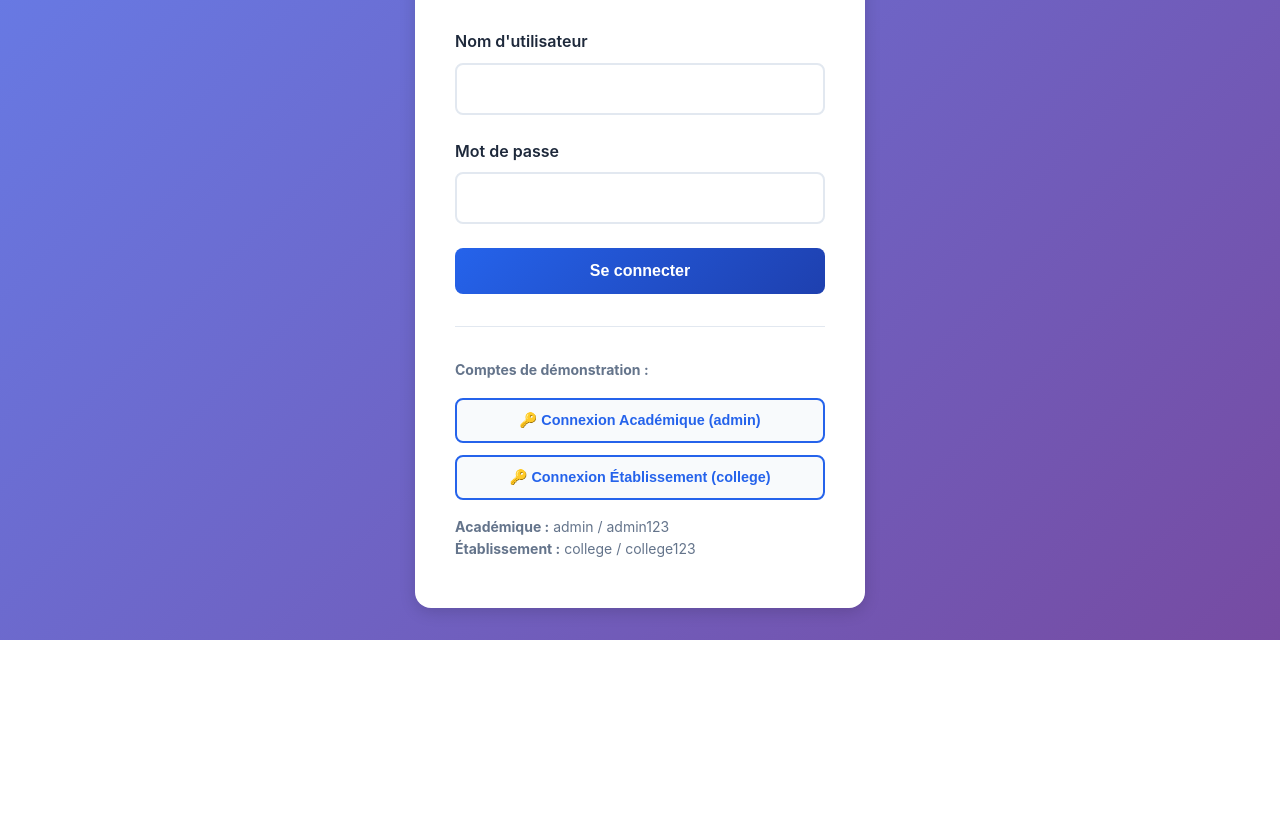
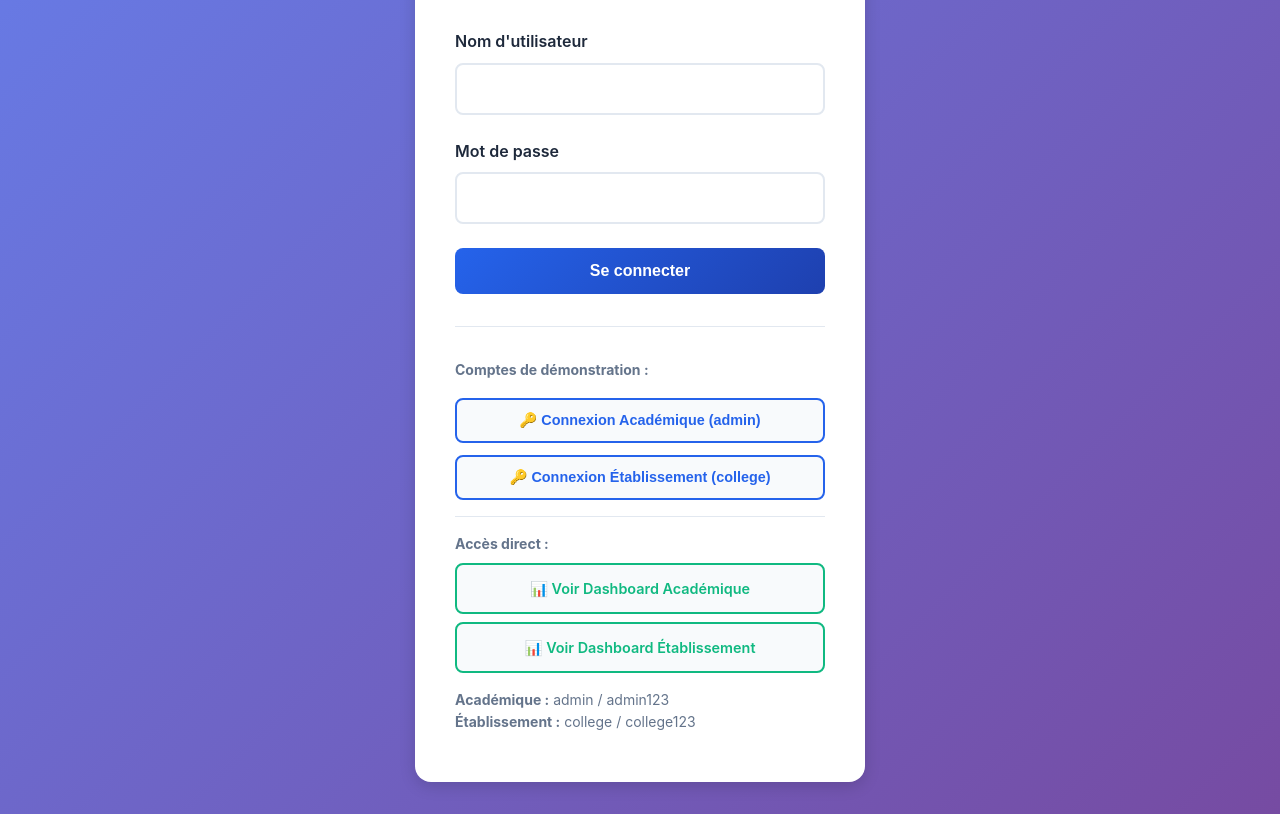
Before and after one commit to marylinemussi-commits/testttt, a plain HTML site: page index.html in a window 1280 px wide. Shown: the part 211-1025 px from the top of the page. Before the commit the page ends 851 px from the top, so only its background shows below. Drawn offline with Linux system fonts and the light colour scheme.

Commit message:
Add files via upload

```diff
--- a/app.js
+++ b/app.js
@@ -102,3 +102,31 @@ function quickLogin(username, password) {
 
 // Rendre la fonction accessible globalement
 window.quickLogin = quickLogin;
+
+// Fonction pour accéder directement au dashboard
+function goToDashboard(type) {
+    if (typeof initData === 'function') {
+        initData();
+    }
+
+    // Vérifier si un utilisateur est déjà connecté
+    const currentUser = getCurrentUser();
+
+    if (currentUser && currentUser.type === type) {
+        // L'utilisateur est déjà connecté avec le bon type
+        if (type === 'academique') {
+            window.location.href = 'dashboard-academique.html';
+        } else if (type === 'etablissement') {
+            window.location.href = 'dashboard-etablissement.html';
+        }
+    } else {
+        // Connecter automatiquement avec le compte par défaut
+        if (type === 'academique') {
+            quickLogin('admin', 'admin123');
+        } else if (type === 'etablissement') {
+            quickLogin('college', 'college123');
+        }
+    }
+}
+
+window.goToDashboard = goToDashboard;
--- a/index.html
+++ b/index.html
@@ -40,6 +40,17 @@
                         🔑 Connexion Établissement (college)
                     </button>
                 </div>
+                <div style="margin-top: 1rem; padding-top: 1rem; border-top: 1px solid var(--border-color);">
+                    <p style="margin-bottom: 0.5rem; font-size: 0.875rem;">
+                        <strong>Accès direct :</strong>
+                    </p>
+                    <a href="dashboard-academique.html" class="btn-direct-link" onclick="event.preventDefault(); goToDashboard('academique');">
+                        📊 Voir Dashboard Académique
+                    </a>
+                    <a href="dashboard-etablissement.html" class="btn-direct-link" onclick="event.preventDefault(); goToDashboard('etablissement');">
+                        📊 Voir Dashboard Établissement
+                    </a>
+                </div>
                 <p style="margin-top: 1rem; font-size: 0.875rem;">
                     <strong>Académique :</strong> admin / admin123<br>
                     <strong>Établissement :</strong> college / college123
--- a/style.css
+++ b/style.css
@@ -143,6 +143,29 @@ body {
 
 .btn-quick-login:hover {
     background: var(--primary-color);
+    color: white;
+    transform: translateY(-2px);
+    box-shadow: var(--shadow);
+}
+
+.btn-direct-link {
+    display: block;
+    padding: 0.75rem 1rem;
+    background: var(--bg-light);
+    border: 2px solid var(--success-color);
+    color: var(--success-color);
+    border-radius: 8px;
+    cursor: pointer;
+    font-weight: 600;
+    font-size: 0.9rem;
+    text-decoration: none;
+    text-align: center;
+    margin-bottom: 0.5rem;
+    transition: all 0.3s;
+}
+
+.btn-direct-link:hover {
+    background: var(--success-color);
     color: white;
     transform: translateY(-2px);
     box-shadow: var(--shadow);
```
